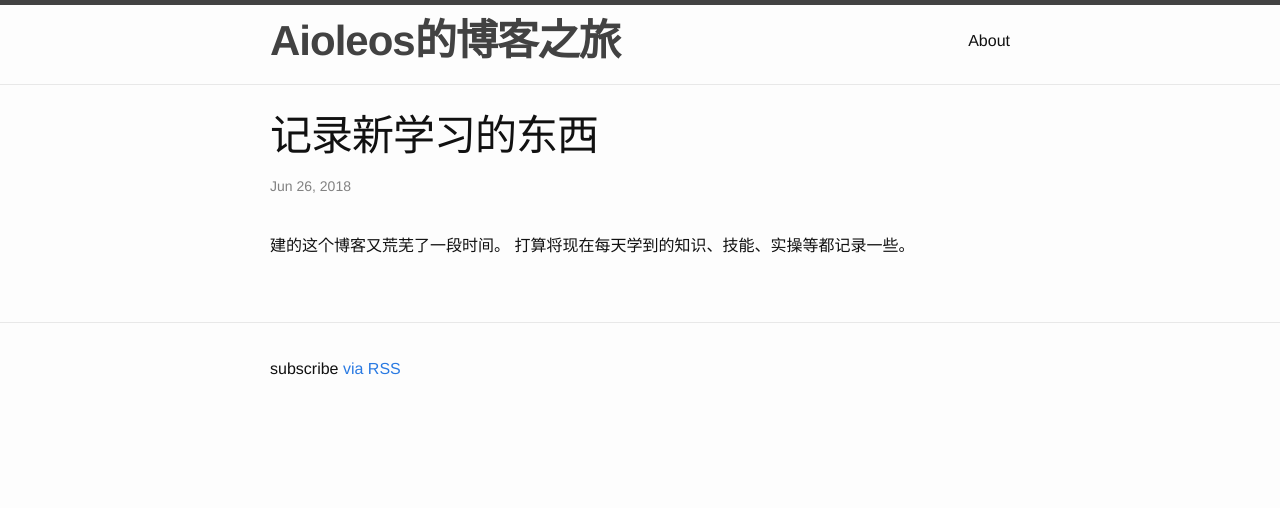
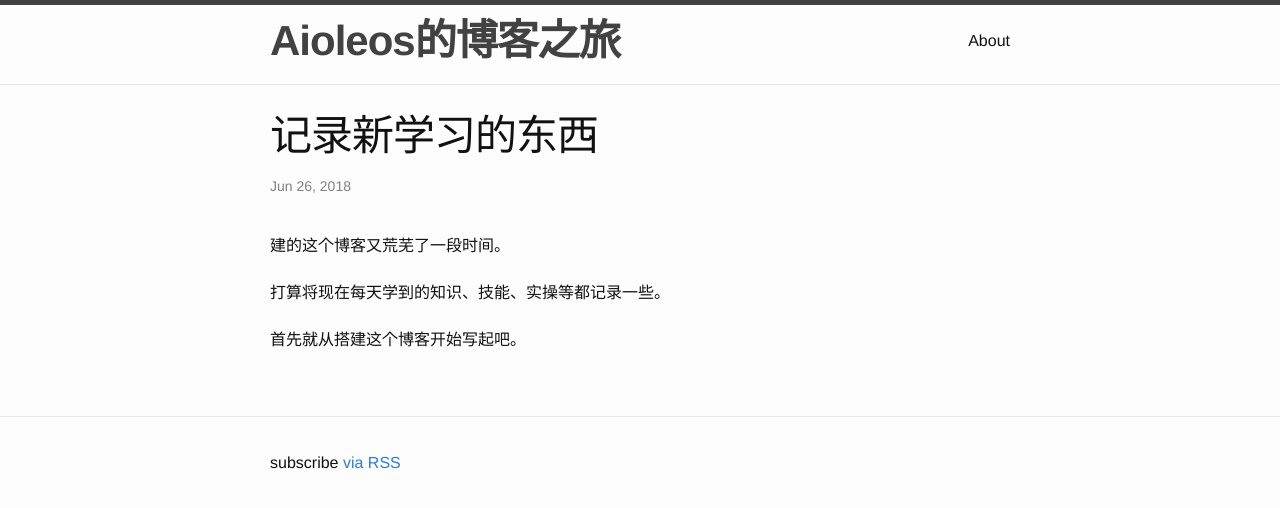
Before and after one commit to Aioleos/Aioleos.github.io, a Jekyll site: the page built from _posts/2018-6-26-write-articals-for-everyday-learning.markdown, in a window 1280 px wide. Shown: the top 508 px of the page. Built offline with Jekyll 4.4.1, drawn with Linux system fonts in a browser that asks for light colours.

Commit message:
modify the last artical

```diff
--- a/_posts/2018-6-26-write-articals-for-everyday-learning.markdown
+++ b/_posts/2018-6-26-write-articals-for-everyday-learning.markdown
@@ -3,4 +3,7 @@ layout: post
 title:  "记录新学习的东西"
 ---
 建的这个博客又荒芜了一段时间。
+
 打算将现在每天学到的知识、技能、实操等都记录一些。
+
+首先就从搭建这个博客开始写起吧。
```
